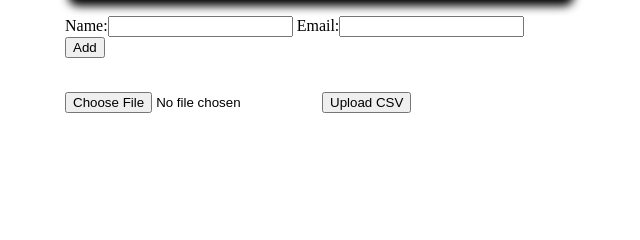
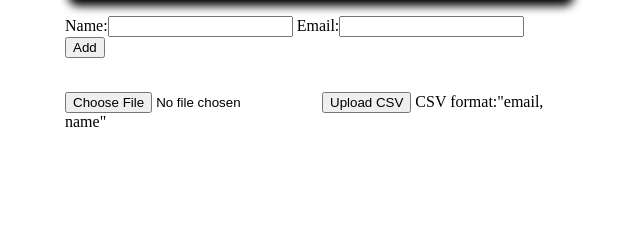
Before and after one commit to hh8888/addressbook, a Django app: page /myapp/ in a window 1280 px wide. Shown: the part 126-366 px from the top of the page, without its empty margins (325-965 px from the left). Run offline with Django 3.2, Linux system fonts and the light colour scheme; data that the repository does not hold is empty.

Commit message:
csv format code change

```diff
--- a/myapp/templates/myapp/index.html
+++ b/myapp/templates/myapp/index.html
@@ -26,6 +26,7 @@
     <form method="post" action="/myapp/upload/" enctype="multipart/form-data">{% csrf_token %}
         <input type="file" name="file" accept="text/csv"/>
         <input type="submit" name="submit" value="Upload CSV" />
+        CSV format:"email, name"
     </form>
 </div>
 
--- a/myapp/views.py
+++ b/myapp/views.py
@@ -9,8 +9,12 @@ from django.contrib import messages
 from .forms import AddForm#, UploadFileForm
 from django.core.files.storage import FileSystemStorage
 from django.template.context_processors import csrf
+from django.http import HttpResponse
 
 #import pdb; pdb.set_trace()
+
+EmailCol = 0
+NameCol = 1
 
 def addressbook(request):
     form = AddForm()
@@ -45,7 +49,7 @@ def upload(request):
                 handle_uploaded_file(csvfile)
                 reader = csv.reader(codecs.iterdecode(csvfile, 'utf-8'))
             except:
-                return HttpResponse("You need a proper csv file.")
+                return HttpResponse("You need a proper csv file withe first line 'email,name'.")
         else:
             return HttpResponse("You need to select a csv file.")
     count = 0
@@ -56,6 +60,8 @@ def upload(request):
     return addressbook(request)
 
 def continueProcessCSV(request):
+    global EmailCol
+    global NameCol
     count = 0
     currentRow = int(request.POST["current"])
     # single add through form
@@ -74,10 +80,10 @@ def continueProcessCSV(request):
         for row in reader:
             if count==currentRow :
                 if 'Yes' in request.POST:
-                    updateRecord(email=row[0], name=row[1])
-                    messages.info(request, 'Updated %s.' % row[0])
+                    updateRecord(email=row[EmailCol], name=row[NameCol])
+                    messages.info(request, 'Updated %s.' % row[EmailCol])
                 elif 'No' in request.POST:
-                    messages.info(request, 'Skiped %s.' % row[0])
+                    messages.info(request, 'Skiped %s.' % row[EmailCol])
             elif count > currentRow:
                 if not handleRow(row, count):
                     return askConfirm(row, count, request)
@@ -86,19 +92,26 @@ def continueProcessCSV(request):
     return addressbook(request)
 
 def ifExist(row):
-    return address.objects.filter(email=row[0]).count()>0
+    global EmailCol
+    return address.objects.filter(email=row[EmailCol]).count()>0
 
 def handleRow(row, currentRowIndex):
+    global EmailCol
+    global NameCol
     if currentRowIndex == 0: #is csv header
+        if row[0].lower()=='name':
+            EmailCol = 1
+            NameCol = 0
         return True
     if ifExist(row):    # existed
         return False
     else:
-        addRecord(row)  # add new
+        addRecord(email=row[EmailCol], name=row[NameCol])  # add new
         return True
 
 def askConfirm(row, currentRowIndex, request):
-    message = 'Found existed record %s, override?' % row[0]
+    global EmailCol
+    message = 'Found existed record %s, override?' % row[EmailCol]
     current = currentRowIndex
     action_link = "/myapp/continue/"
     return render(request, 'myapp/confirm.html', locals())
```
